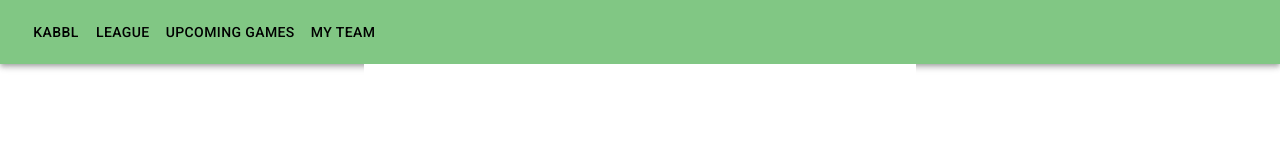
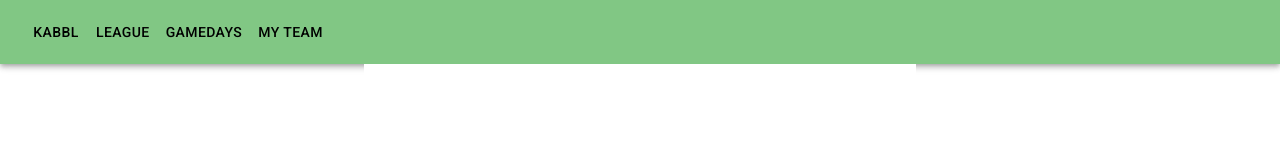
Before and after one commit to modmoto/blood-bowl-league-ui, a React (Create React App) app: page / in a window 1280 px wide. Shown: the top 153 px of the page. Built offline with nearby package versions, Linux system fonts and the light colour scheme.

Commit message:
added own component for list panel

```diff
--- a/src/App.js
+++ b/src/App.js
@@ -61,7 +61,7 @@ function App() {
                         <Toolbar>
                             <Button component={Link} to={'/'} color="inherit">Kabbl</Button>
                             <Button component={Link} to={'/league'} color="inherit">League</Button>
-                            <Button component={Link} to={'/upcoming-games'} color="inherit">Upcoming Games</Button>
+                            <Button component={Link} to={'/upcoming-games'} color="inherit">Gamedays</Button>
                             <Button component={Link} to={'/my-team'} color="inherit">My Team</Button>
                         </Toolbar>
                     </AppBar>
--- /dev/null
+++ b/src/UpcominGames/GameDayListPanel.js
@@ -0,0 +1,21 @@
+import React from "react";
+
+function GameDayListPanel(props) {
+
+    var upcomingGames = props.gameDays;
+    var mappedDays = upcomingGames.map(gameDay =>
+        <li>
+            <div>{gameDay.id}:</div>
+            <ul>
+                {gameDay.matchups.map(match => <li>{match.homeTeamName} vs {match.guestTeamName}</li>)}
+            </ul>
+        </li>
+    );
+    return (
+        <ul>
+            {mappedDays}
+        </ul>
+    );
+}
+
+export default GameDayListPanel;
--- a/src/UpcominGames/UpcomingGamesPage.js
+++ b/src/UpcominGames/UpcomingGamesPage.js
@@ -1,5 +1,6 @@
 import React, {useEffect} from 'react';
 import {connect} from "react-redux";
+import GameDayListPanel from "./GameDayListPanel";
 
 function UpcomingGamePage(props) {
     useEffect(() => {
@@ -7,18 +8,9 @@ function UpcomingGamePage(props) {
     });
 
     var upcomingGames = props.upcomingGames;
-    var mappedDays = upcomingGames.map(gameDay =>
-        <li>
-            <div>{gameDay.id}:</div>
-            <ul>
-                {gameDay.matchups.map(match => <li>{match.homeTeamName} vs {match.guestTeamName}</li>)}
-            </ul>
-        </li>
-    );
+
     return (
-        <ul>
-            {mappedDays}
-        </ul>
+        <GameDayListPanel gameDays = {upcomingGames}/>
     );
 }
 
```
